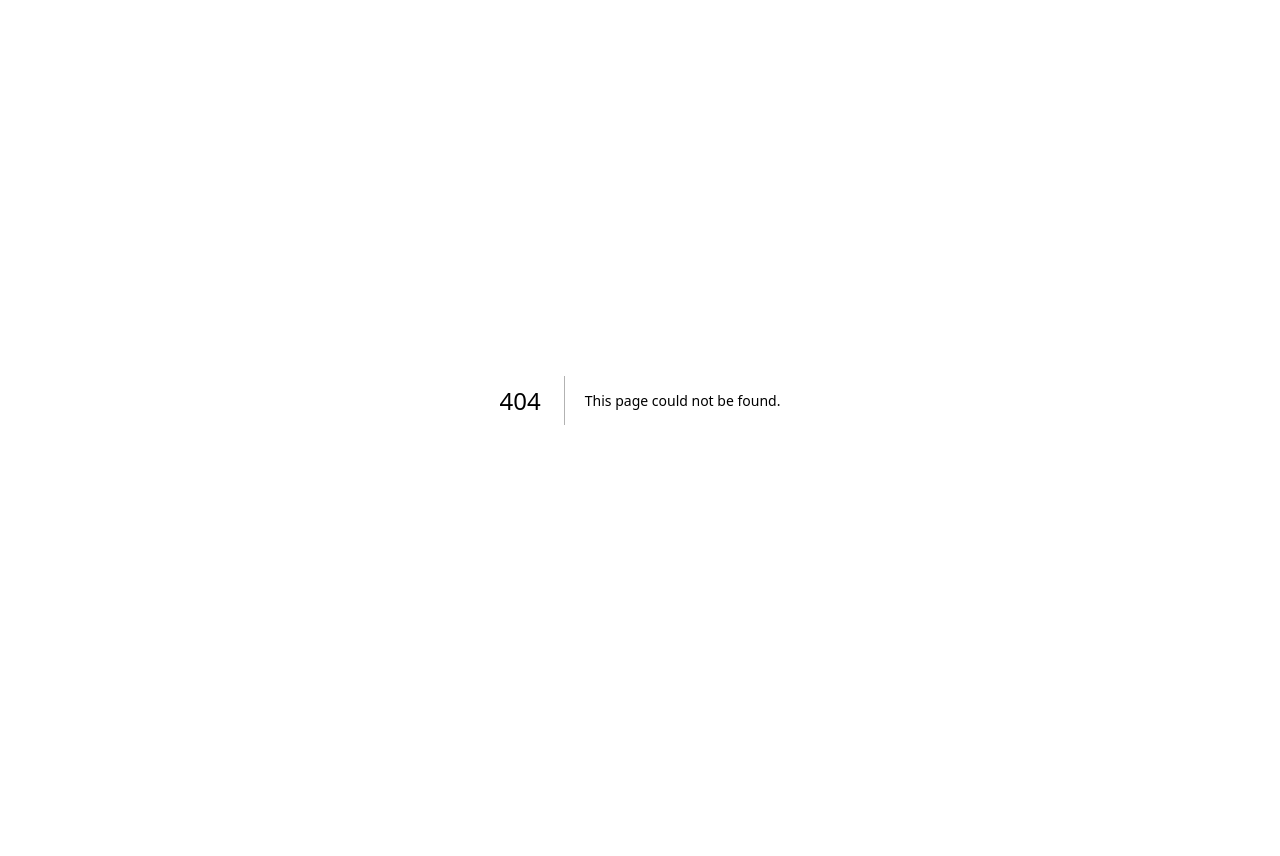
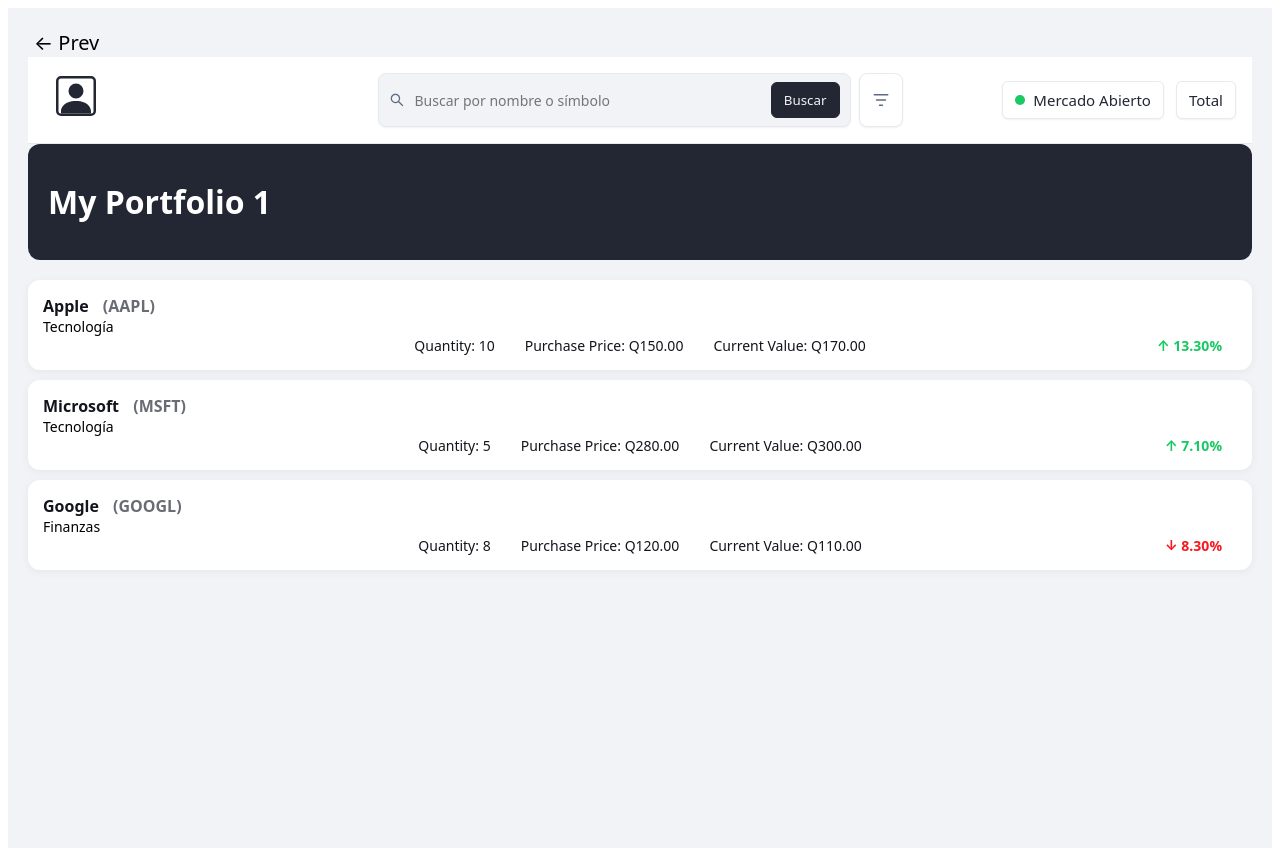
Before and after one commit to Massy100/PrograWebProject, a Next.js app in the folder frontend/: page /portfolio/1 in a window 1280 px wide. Before the commit this address had no page. Before the commit the page ends 800 px from the top, so only its background shows below. Built offline with nearby package versions, Linux system fonts and the light colour scheme.

Commit message:
feat(portfolio): dynamic portfolio title and stock display

```diff
--- /dev/null
+++ b/frontend/src/app/portfolio/[id]/page.tsx
@@ -0,0 +1,163 @@
+"use client";
+
+import React, { useEffect, useState } from "react";
+import StockCard from "@/components/stockcard";
+import '../../../styles/portfolio.css';
+import { useRouter, useParams } from "next/navigation";
+import Header from "@/components/Header";
+
+
+type StockData = {
+  id: number;
+  symbol: string;
+  name: string;
+  quantity: number;
+  purchase_price: number;
+  current_value?: number;
+  change?: number;
+  category?: string;
+};
+
+export default function Portfolio() {
+  const [stocks, setStocks] = useState<StockData[]>([]);
+  const [filteredStocks, setFilteredStocks] = useState<StockData[]>([]);
+  const [filters, setFilters] = useState({
+    name: "",
+    priceMin: "",
+    priceMax: "",
+    category: "",
+    sortBy: "name-asc",
+  });
+  const router = useRouter();
+
+  const params = useParams();
+  const portfolioId = params?.id;
+
+
+  const portfolioTitle = `My Portfolio ${portfolioId}`;
+
+   useEffect(() => {
+
+      const exampleStocks: StockData[] = [
+        { id: 1, symbol: "AAPL", name: "Apple", quantity: 10, purchase_price: 150, current_value: 170, change: 13.3, category: "Tecnología"},
+        { id: 2, symbol: "MSFT", name: "Microsoft", quantity: 5, purchase_price: 280, current_value: 300, change: 7.1, category:"Tecnología" },
+        { id: 3, symbol: "GOOGL", name: "Google", quantity: 8, purchase_price: 120, current_value: 110, change: -8.3, category: "Finanzas" },
+      ];
+
+      setStocks(exampleStocks);
+      setFilteredStocks(exampleStocks);
+    }, []);
+
+
+  /* const fetchStocks = async () => {
+    try {
+      const res = await fetch("http://localhost:3000/api/stocks/");
+      const data = await res.json();
+      setStocks(data);
+       setFilteredStocks(data);
+    } catch (err) {
+      console.error("Error fetching stocks:", err);
+    }
+  }; */
+
+
+
+  /* useEffect(() => {
+    fetchStocks();
+  }, []); */
+
+
+  const applyFiltersAndSort = (searchFilters: { name?: string; priceMin?: string; priceMax?: string; category?: string; sortBy?: string }) => {
+
+    setFilters(prev => ({ ...prev, ...searchFilters }));
+
+    let result = stocks.filter(stock => {
+      const matchName = searchFilters.name
+        ? stock.name.toLowerCase().includes(searchFilters.name.toLowerCase()) ||
+          stock.symbol.toLowerCase().includes(searchFilters.name.toLowerCase())
+        : true;
+
+      const priceMin = Number(searchFilters.priceMin) || 0;
+      const priceMax = Number(searchFilters.priceMax) || Infinity;
+      const matchPrice = stock.purchase_price >= priceMin && stock.purchase_price <= priceMax;
+
+      const matchCategory = searchFilters.category
+        ? stock.category?.toLowerCase() === searchFilters.category.toLowerCase()
+        : true;
+
+      return matchName && matchPrice && matchCategory;
+    });
+
+
+
+    const sortBy = searchFilters.sortBy || filters.sortBy;
+    switch (sortBy) {
+      case "name-asc": result.sort((a, b) => a.name.localeCompare(b.name)); break;
+      case "name-desc": result.sort((a, b) => b.name.localeCompare(a.name)); break;
+      case "quantity-asc": result.sort((a, b) => a.quantity - b.quantity); break;
+      case "quantity-desc": result.sort((a, b) => b.quantity - a.quantity); break;
+      case "purchase-asc": result.sort((a, b) => a.purchase_price - b.purchase_price); break;
+      case "purchase-desc": result.sort((a, b) => b.purchase_price - a.purchase_price); break;
+      case "current-asc": result.sort((a, b) => (a.current_value || 0) - (b.current_value || 0)); break;
+      case "current-desc": result.sort((a, b) => (b.current_value || 0) - (a.current_value || 0)); break;
+      case "change-asc": result.sort((a, b) => (a.change || 0) - (b.change || 0)); break;
+      case "change-desc": result.sort((a, b) => (b.change || 0) - (a.change || 0)); break;
+    }
+
+    setFilteredStocks(result);
+  };
+
+
+
+
+
+
+  const goHome = () => {
+    router.push("/portfolio");
+  };
+
+
+
+
+  return (
+
+    <div className="page">
+      <button className="backButton" onClick={goHome}>← Prev</button>
+
+      <Header
+        isLoggedIn={true}
+        marketOpen={true}
+        onSearch={(applyFiltersAndSort)}
+      />
+
+      <header className="portfolioHeader">
+        <h1>{portfolioTitle}</h1>
+      </header>
+
+
+
+      {stocks.length === 0 ? (
+        <p className="noStocksText">You have no stocks in your portfolio.</p>
+      ) : (
+        <div className="stocksContainer">
+          {filteredStocks.map((stock) => (
+            <StockCard
+              key={stock.id}
+              symbol={stock.symbol}
+              name={stock.name}
+              quantity={stock.quantity}
+              purchasePrice={stock.purchase_price}
+              currentValue={stock.current_value}
+              change={stock.change}
+              category={stock.category}
+              variant="large"
+            />
+          ))}
+        </div>
+      )}
+
+
+
+    </div>
+  );
+}
```
